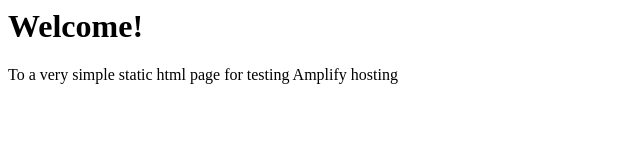
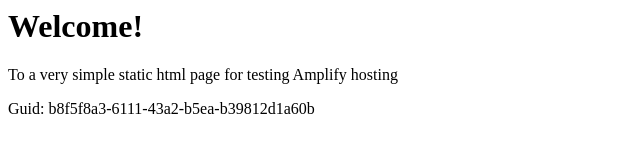
Before and after one commit to aws-aemilia-lhr/Github-PR-Commit-Integration-Test-DoNotTouch-Gith-P5X5MO5I-v1-prod-eu-west-2, a website: page src/index.html in a window 1280 px wide. Shown: the whole page, without its empty margins (0-640 px from the left). Drawn offline with Linux system fonts and the light colour scheme.

Commit message:
commit from integ tests

```diff
--- a/src/index.html
+++ b/src/index.html
@@ -1,3 +1,5 @@
+
+
 <html lang="en">
 
 <head>
@@ -10,6 +12,6 @@
 <body>
     <h1>Welcome!</h1>
     <p>To a very simple static html page for testing Amplify hosting</p>
-</body>
+    <p>Guid: b8f5f8a3-6111-43a2-b5ea-b39812d1a60b</p></body>
 
 </html>
```
